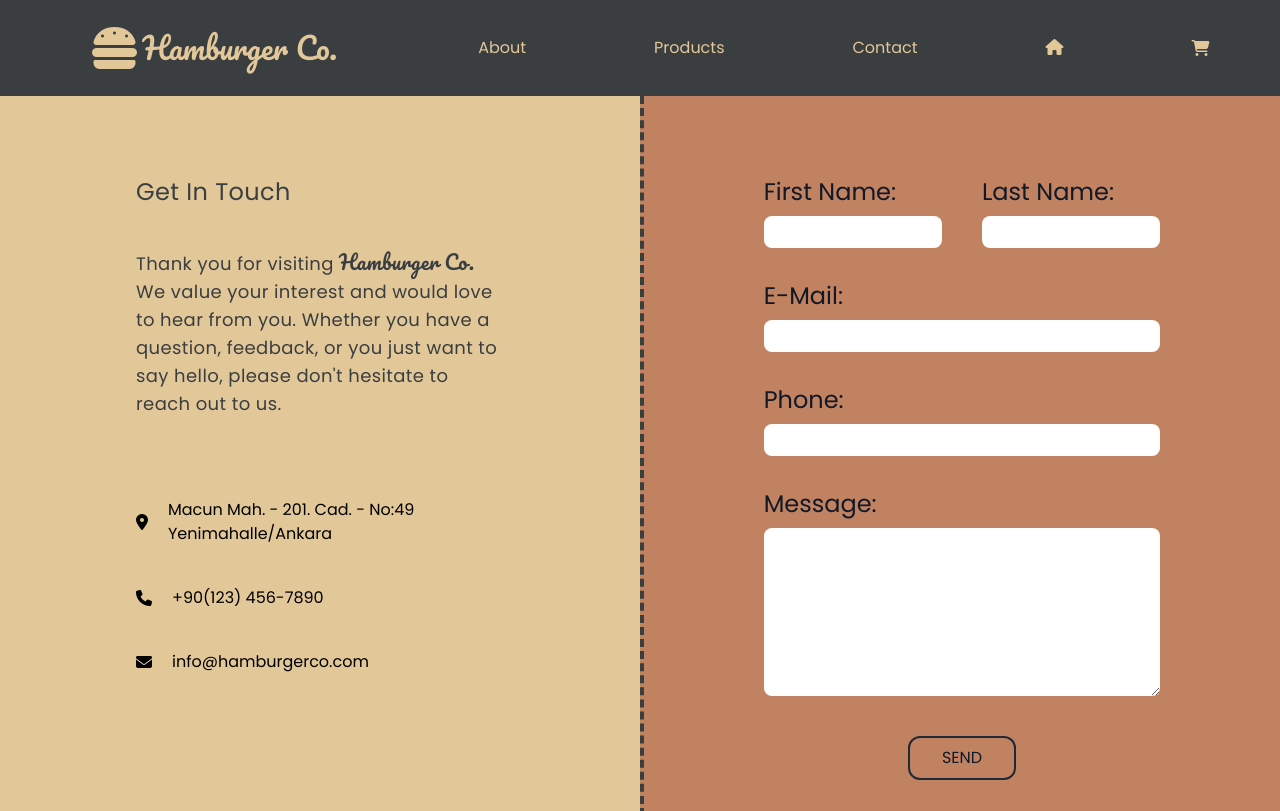
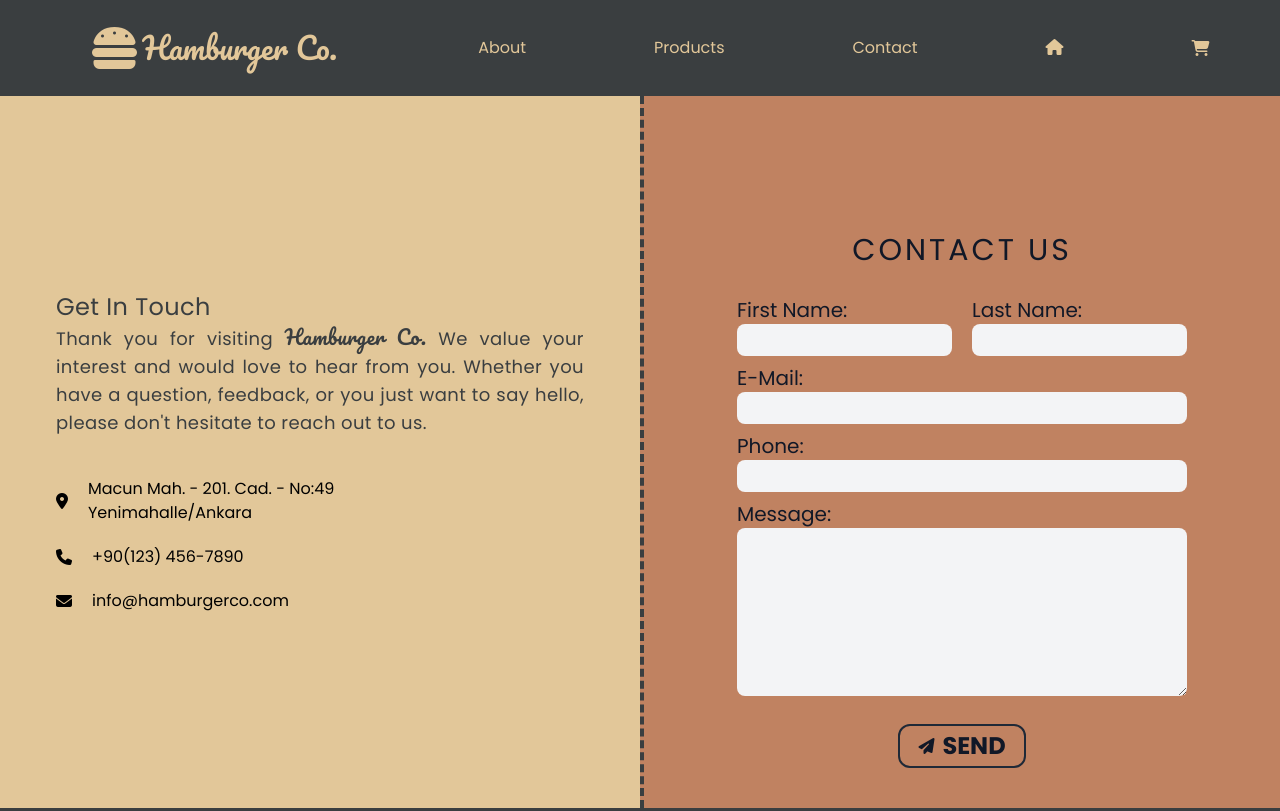
Before and after one commit to falkayadev/Hamburger-Company, a website: page contact.html in a window 1280 px wide. Shown: the top 811 px of the page. Drawn offline with nearby package versions, Linux system fonts and the light colour scheme.

Commit message:
last commit prob

```diff
--- a/contact.html
+++ b/contact.html
@@ -92,61 +92,72 @@
     </header>
     <!-- header end -->
 
-    <div class="flex">
-        <div id="containerLocation" class="bg-custom-3 w-1/2 h-[45rem] p-20 my-auto">
-            <div class="mb-20 px-14 text-custom-5 tracking-wide">
-                <h3 class="capitalize text-2xl mb-10">get in touch</h3>
-                <p class="text-lg">Thank you for visiting <span class="font-logoFont text-xl">Hamburger Co.</span> We
+    <div class="flex flex-col md:flex-row">
+        <div id="containerLocation" class="bg-custom-3 w-full lg:w-1/2">
+            <div id="locationWrapper" class="flex flex-col h-full justify-center gap-10 px-10 py-10 lg:px-14 lg:py-0">
+                <div class="text-custom-5 tracking-wide">
+                    <h3 class="capitalize text-2xl">get in touch</h3>
+                    <p class="lg:text-lg text-justify">Thank you for visiting <span
+                            class="font-logoFont text-xl">Hamburger Co.</span> We
                         value your
-                    interest and would love to hear from you. Whether you have a question, feedback, or you just want to
+                        interest and would love to hear from you. Whether you have a question, feedback, or you just
+                        want to
                         say hello, please don't hesitate to reach out to us.</p>
                 </div>
-            <div class="pl-14">
-                <div class="flex items-center mb-10">
-                    <i class="fa-solid fa-location-dot pr-5"></i>
+                <div class="flex flex-col gap-5">
+                    <div class="flex items-center gap-x-5">
+                        <i class="fa-solid fa-location-dot"></i>
                         <h3>Macun Mah. - 201. Cad. - No:49<br>Yenimahalle/Ankara</h3>
                     </div>
-                <div class="flex items-center mb-10">
-                    <i class="fa-solid fa-phone pr-5"></i>
+                    <div class="flex items-center gap-x-5">
+                        <i class="fa-solid fa-phone"></i>
                         <h3>+90(123) 456-7890</h3>
                     </div>
-                <div class="flex items-center">
-                    <i class="fa-solid fa-envelope pr-5"></i>
+                    <div class="flex items-center gap-x-5">
+                        <i class="fa-solid fa-envelope"></i>
                         <h3>info@hamburgerco.com</h3>
                     </div>
                 </div>
             </div>
-        <div id="containerForm" class="bg-custom-2 w-1/2 h-[45rem] p-20 border-l-4 border-custom-5 border-dashed">
-            <form class="w-5/6 mx-auto">
-                <div class="flex mb-8 text-gray-900">
-                    <div class="w-1/2 flex flex-col mr-10">
-                        <label for="name" class="text-2xl mb-2">First Name:</label>
-                        <input type="text" id="name" class="rounded-lg w-full h-8 pl-2 outline-custom-1">
+        </div>
+        <div id="containerForm"
+            class="bg-custom-2 w-full lg:w-1/2 md:border-l-4 md:border-t-0 border-t-4 border-custom-5 border-dashed lg:pt-24">
+
+            <form class="w-5/6 mx-auto p-10 flex flex-col gap-y-2">
+                <h2 class="uppercase tracking-widest text-3xl text-center text-gray-900 mb-5">Contact Us</h2>
+                <div class="flex text-gray-900 space-x-5">
+                    <div class="w-1/2 flex flex-col">
+                        <label for="name" class="text-lg lg:text-xl">First Name:</label>
+                        <input type="text" id="name" class="rounded-lg w-full h-7 lg:h-8 outline-custom-1 bg-gray-100">
                     </div>
                     <div class="w-1/2 flex flex-col">
-                        <label for="lastName" class="text-2xl mb-2">Last Name:</label>
-                        <input type="text" id="lastName" class="rounded-lg w-full h-8 pl-2 outline-custom-1">
+                        <label for="lastName" class="text-lg lg:text-xl">Last Name:</label>
+                        <input type="text" id="lastName"
+                            class="rounded-lg w-full h-7 lg:h-8  outline-custom-1 bg-gray-100">
                     </div>
                 </div>
 
-                <div class="flex flex-col mb-8 text-gray-900">
-                    <label for="email" class="text-2xl mb-2">E-Mail:</label>
-                    <input type="email" name="email" class="rounded-lg h-8 pl-2 outline-custom-1">
+                <div class="flex flex-col text-gray-900">
+                    <label for="email" class="text-lg lg:text-xl">E-Mail:</label>
+                    <input type="email" name="email" class="rounded-lg h-7 lg:h-8 outline-custom-1 bg-gray-100">
                 </div>
 
-                <div class="flex flex-col mb-8 text-gray-900">
-                    <label for="phone" class="text-2xl mb-2">Phone:</label>
-                    <input type="text" name="phone" class="rounded-lg h-8 pl-2 outline-custom-1">
+                <div class="flex flex-col text-gray-900">
+                    <label for="phone" class="text-lg lg:text-xl">Phone:</label>
+                    <input type="text" name="phone" class="rounded-lg h-7 lg:h-8 outline-custom-1 bg-gray-100">
                 </div>
 
                 <div class="flex flex-col">
-                    <label for="message" class="text-2xl mb-2 text-gray-900">Message:</label>
+                    <label for="message" class="text-lg lg:text-xl text-gray-900">Message:</label>
                     <textarea name="message" id="message" cols="30" rows="7"
-                        class="rounded-lg outline-custom-1"></textarea>
+                        class="rounded-lg outline-custom-1 bg-gray-100"></textarea>
                 </div>
                 <button
-                    class="text-gray-900 py-2 px-8 rounded-xl flex items-center space-x-2 transition duration-300 ease-in-out transform hover:scale-105 focus:outline-none mx-auto border-2 border-gray-800 my-10">
+                    class="text-gray-900 rounded-xl flex items-center justify-center py-1 gap-x-2 w-32 focus:outline-none mx-auto border-2 border-gray-800 mt-5 hover:bg-gray-700 hover:text-custom-3 fa-beat">
+                    <i class="fa-solid fa-paper-plane"></i>
+                    <p class="text-2xl font-mainFont font-bold">
                         SEND
+                    </p>
                 </button>
 
             </form>
--- a/src/input.css
+++ b/src/input.css
@@ -1,3 +1,11 @@
 @tailwind base;
 @tailwind components;
 @tailwind utilities;
+
+button:hover {
+  --fa-beat-scale: 1.05;
+}
+
+button {
+  --fa-beat-scale: 1;
+}
--- a/tailwind.config.js
+++ b/tailwind.config.js
@@ -5,7 +5,6 @@ module.exports = {
     extend: {
       colors: {
         custom: {
-          //1: "#9A3B3B",
           1: "#6C91BF",
           2: "#C08261",
           3: "#E2C799",
```
Also changed, not shown: index.html (+67 -14 lines), dist/output.css, 2 other files. Lines whose indentation alone changed are shown as unchanged.
